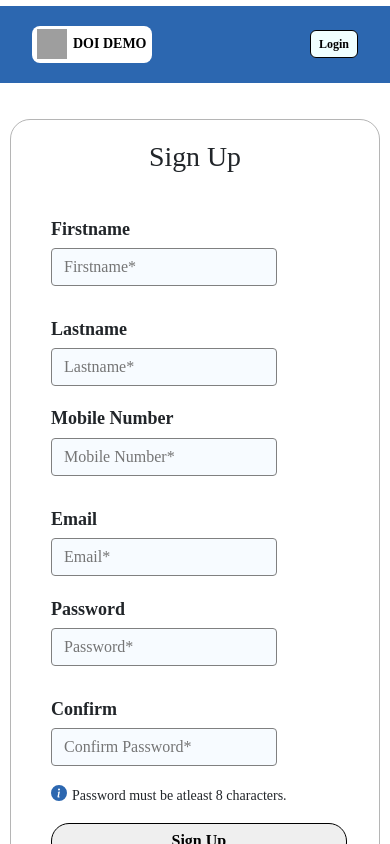
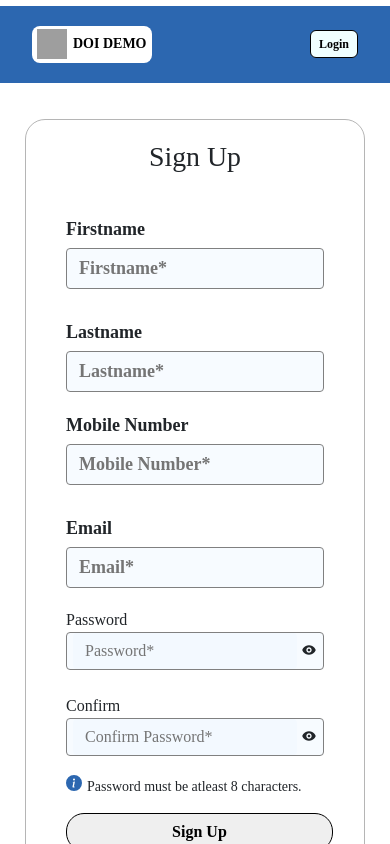
Before and after one commit to RupendraCHA/DOI_DEMO, a React (Vite) app in the folder frontend/: page /signup in a window 390 px wide. Shown: the top 844 px of the page. Built offline with nearby package versions, Linux system fonts and the light colour scheme; grey boxes are pictures that could not be loaded.

Commit message:
adding hiding and show password feature

```diff
--- a/frontend/src/App.jsx
+++ b/frontend/src/App.jsx
@@ -45,7 +45,7 @@ const App = () => {
           path="/sapDataModules"
           element={
             <>
-              <Header message="sales" />
+              <Header message="modules" />
               <SapDataModules />
               <Footer />
             </>
--- a/frontend/src/components/Header/Header.css
+++ b/frontend/src/components/Header/Header.css
@@ -142,7 +142,32 @@
 }
 .user-icon-container {
   display: flex;
-  gap: 10px;
+  justify-content: center;
+  align-items: center;
+  gap: 20px;
+  /* text-align: center; */
+
+  .user-icon-section {
+    display: flex;
+    flex-direction: column;
+    gap: 3px;
+    justify-content: center;
+    align-items: center;
+    margin-top: 28px;
+
+    .user-name {
+      color: #fff;
+      font-size: 12px;
+      font-weight: 600;
+    }
+
+    .user-icon-symbol {
+      /* text-align: center; */
+      color: #fff;
+      height: 25px;
+      width: 25px;
+    }
+  }
 
   button {
     padding: 8px 16px;
--- a/frontend/src/components/Header/Header1.jsx
+++ b/frontend/src/components/Header/Header1.jsx
@@ -4,6 +4,7 @@ import { Link, useNavigate } from "react-router-dom";
 import { FaBars } from "react-icons/fa6";
 import { RxCross2 } from "react-icons/rx";
 import "./Header.css";
+import { FaUserTie } from "react-icons/fa";
 
 import aos from "aos";
 import "aos/dist/aos.css";
@@ -12,9 +13,17 @@ const Header = ({ message = "" }) => {
   const [menu, setMenu] = useState("home");
   const [isOpen, setIsOpen] = useState(false);
   const [isOpenActive, setIsOpenActive] = useState(false);
+  const [username, setUserName] = useState("");
 
   useEffect(() => {
     aos.init({ duration: 2000 });
+
+    const jwtToken = localStorage.getItem("token");
+    const userName = localStorage.getItem("username");
+
+    if (jwtToken) {
+      setUserName(userName);
+    }
   });
 
   const navigate = useNavigate();
@@ -28,7 +37,7 @@ const Header = ({ message = "" }) => {
   const handleLogout = () => {
     localStorage.removeItem("token");
     localStorage.removeItem("username");
-    navigate("/");
+    navigate("/login");
   };
 
   const getButton = () => {
@@ -44,11 +53,15 @@ const Header = ({ message = "" }) => {
           <button>Sign Up</button>
         </Link>
       );
-    } else if (message === "sales") {
+    } else if (message === "modules") {
       return (
-        // <Link to="/login">
-        // </Link>
-        <button onClick={handleLogout}>Logout</button>
+        <>
+          <div className="user-icon-section">
+            <FaUserTie className="user-icon-symbol" />
+            <p className="user-name">{username}</p>
+          </div>
+          <button onClick={handleLogout}>Logout</button>
+        </>
       );
     }
     return (
@@ -65,7 +78,13 @@ const Header = ({ message = "" }) => {
 
   return (
     <div className="header-container" data-aos="zoom-in">
-      <nav className="container header-section-container">
+      <nav
+        className={
+          message === "modules"
+            ? "header-section-container"
+            : "container header-section-container"
+        }
+      >
         <div className="logo-container">
           <div>
             <Link to="/" className="website-name-section">
--- a/frontend/src/pages/SapDataModules/SapDataModules.jsx
+++ b/frontend/src/pages/SapDataModules/SapDataModules.jsx
@@ -29,6 +29,9 @@ const SapDataModules = () => {
     } else {
       navigate("/login");
     }
+    setTimeout(() => {
+      navigate("/login");
+    }, 86400000);
   });
 
   const getTableData = async (table) => {
--- a/frontend/src/pages/SignUp/SignUp.css
+++ b/frontend/src/pages/SignUp/SignUp.css
@@ -41,11 +41,17 @@
             outline: none;
             cursor: pointer;
             /* color: #323f4b; */
-            font-weight: 500;
+            font-size: 18px;
+            font-weight: 600;
             border: 1px solid #808080;
             background-color: #f0f8ff8e;
           }
         }
+      }
+      .password-info-section {
+        display: flex;
+        margin: 20px;
+        gap: 24px;
       }
     }
     .signup-button {
@@ -96,12 +102,18 @@
 @media (max-width: 768px) {
   .signup-container {
     .signup-section-container {
-      width: 100%;
+      /* width: 100%; */
+      margin: 0px 10px;
       .info-section {
         flex-direction: column;
         gap: 0px;
         margin: 0px;
       }
+    }
+
+    .password-info-section {
+      flex-direction: column;
+      width: none;
     }
   }
 }
@@ -178,3 +190,23 @@
     border-radius: 6px;
   }
 }
+.password-hide-and-show {
+  /* border: 1px solid #000; */
+  border: 1px solid #808080;
+
+  display: flex;
+  justify-content: space-between;
+  align-items: center;
+  /* width: 80%; */
+  padding: 0px 6px;
+  border-radius: 4px;
+  background-color: #f0f8ff8e;
+
+  .hide-unhide-password {
+    /* border: 1px solid #fff; */
+    outline: none;
+    padding: 6px 12px;
+    border-radius: 4px;
+    background-color: #f0f8ff8e;
+  }
+}
--- a/frontend/src/pages/SignUp/SignUp.jsx
+++ b/frontend/src/pages/SignUp/SignUp.jsx
@@ -1,5 +1,6 @@
 import React, { useContext, useEffect, useState } from "react";
 import { BsFillInfoCircleFill } from "react-icons/bs";
+import { BiSolidShow } from "react-icons/bi";
 import { Link, useNavigate } from "react-router-dom";
 
 import axios from "axios";
@@ -46,6 +47,7 @@ const SignUp = () => {
   };
 
   const submitUserData = async (e) => {
+    // setRegisterClick(true);
     setRegisterErrorBool(false);
 
     e.preventDefault();
@@ -59,7 +61,7 @@ const SignUp = () => {
       localStorage.setItem("token", response.data.token);
       localStorage.setItem("username", response.data.userName);
       setOtp(response.data.verificationCode);
-      navigate("/login");
+      // navigate("/login");
       // console.log(response.data);
     } else {
       setRegisterErrorBool(true);
@@ -159,10 +161,11 @@ const SignUp = () => {
                 />
               </div>
             </div>
-            <div className="info-section">
+            <div className="password-info-section">
               <div>
                 <label id="password">Password</label>
                 <br />
+                <div className="password-hide-and-show">
                   <input
                     type="password"
                     htmlFor="password"
@@ -170,11 +173,16 @@ const SignUp = () => {
                     placeholder="Password*"
                     name="password"
                     onChange={handleUserInput}
+                    className="hide-unhide-password"
+                    style={{ border: "none" }}
                   />
+                  <BiSolidShow />
+                </div>
               </div>
               <div>
                 <label id="confirm">Confirm</label>
                 <br />
+                <div className="password-hide-and-show">
                   <input
                     type="password"
                     htmlFor="confirm"
@@ -182,7 +190,11 @@ const SignUp = () => {
                     placeholder="Confirm Password*"
                     name="confirmPassword"
                     onChange={handleUserInput}
+                    className="hide-unhide-password"
+                    style={{ border: "none" }}
                   />
+                  <BiSolidShow />
+                </div>
               </div>
             </div>
             <div className="pass-requirement">
```
Also changed, not shown: 1 other file (tests, documents, lock files or other folders). Lines whose indentation alone changed are shown as unchanged.
